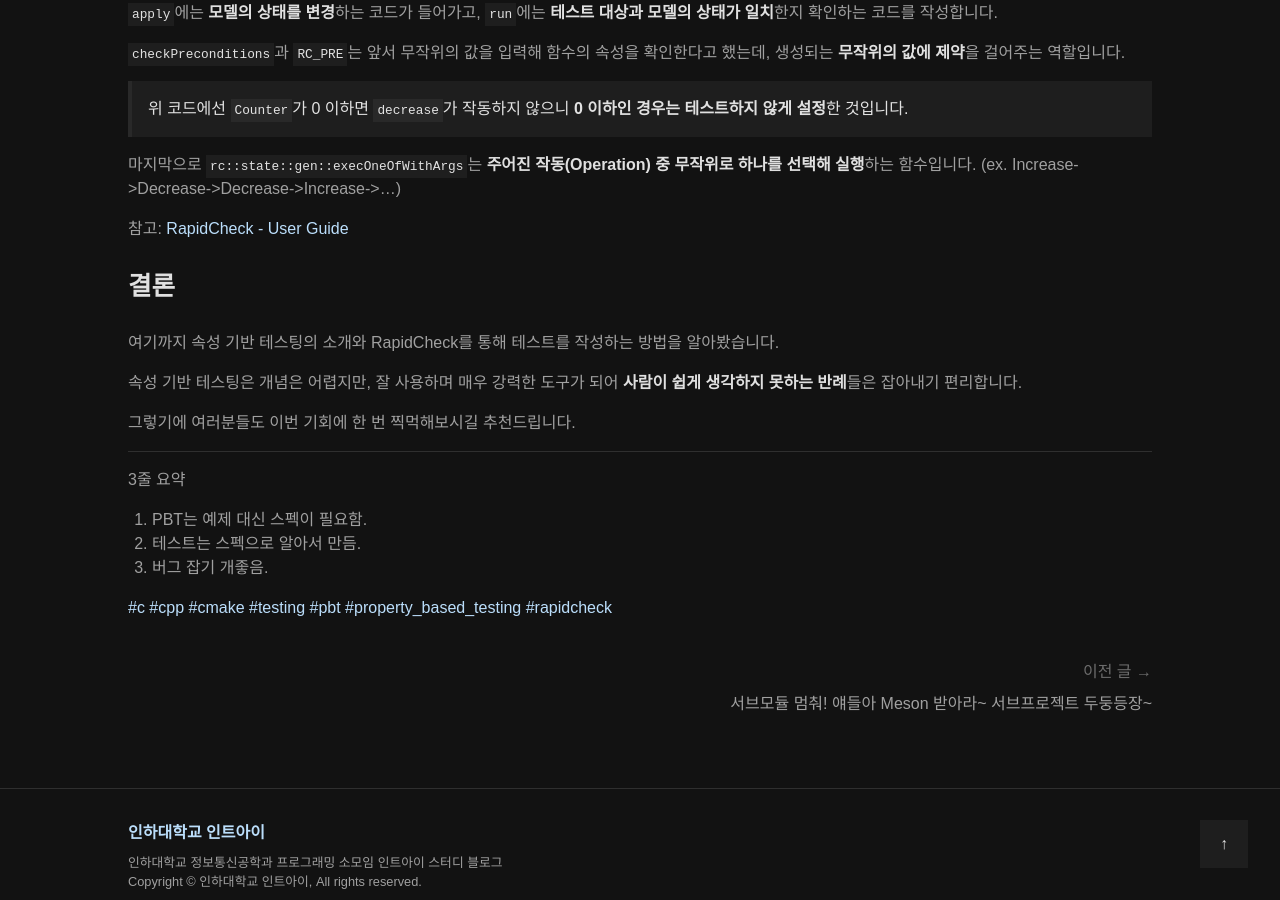
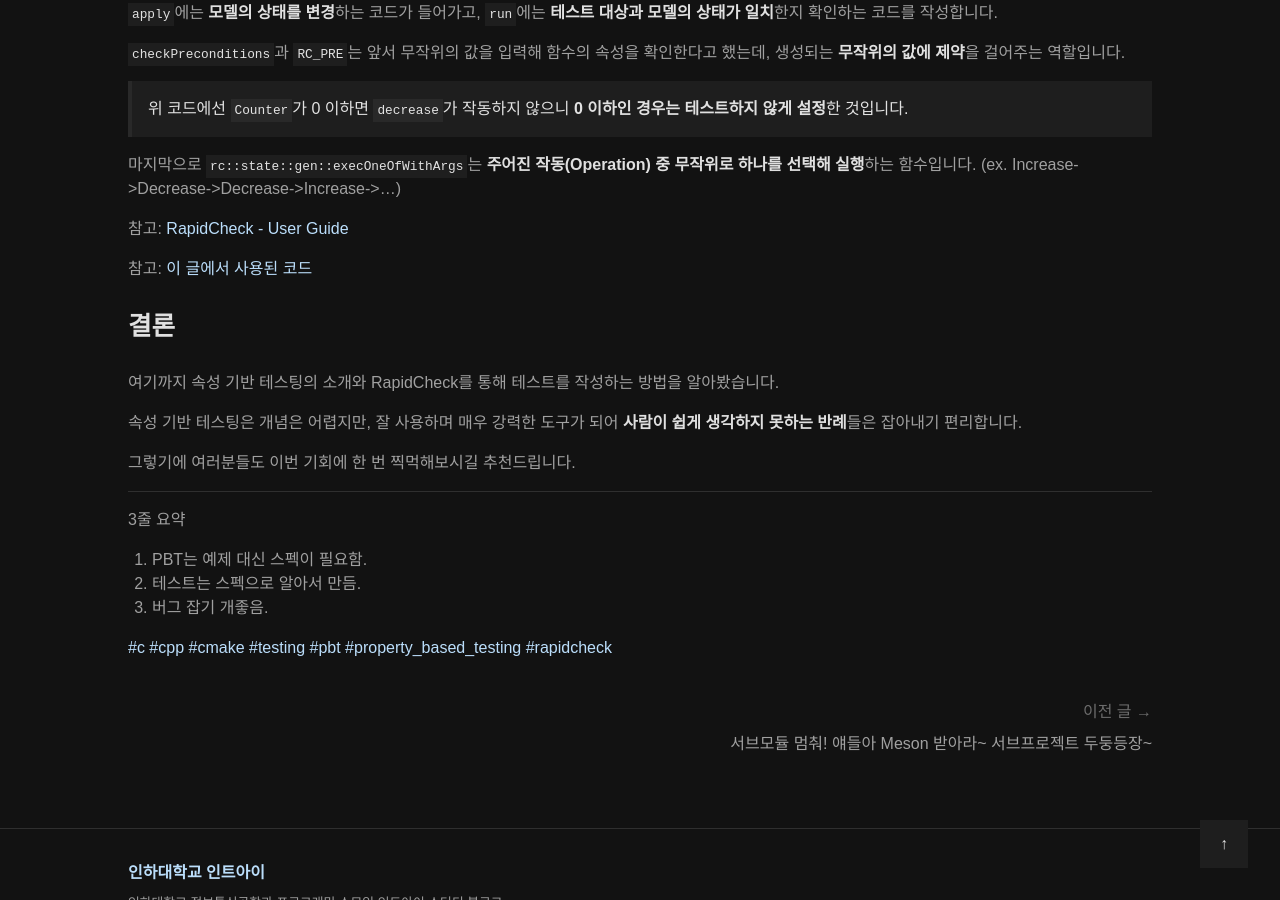
Before and after one commit to int-i/int-i.github.io, a Jekyll site: the page built from _posts/2021-07-25-cpp-pbt-rapidcheck.md, in a window 1280 px wide and 900 px high, scrolled down 3853 px. Built offline with Jekyll 4.4.1, drawn with Linux system fonts in a browser that asks for light colours; some web fonts are replaced; a script that is not in the unit is left out; comment, search, counter and statistics services are not loaded.

Commit message:
Update post

```diff
--- a/_posts/2021-07-25-cpp-pbt-rapidcheck.md
+++ b/_posts/2021-07-25-cpp-pbt-rapidcheck.md
@@ -187,6 +187,8 @@ int main() {
 
 참고: [RapidCheck - User Guide](https://github.com/emil-e/rapidcheck/blob/master/doc/user_guide.md)
 
+참고: [이 글에서 사용된 코드](https://github.com/int-i/cpp-pbt-example)
+
 ## 결론
 
 여기까지 속성 기반 테스팅의 소개와 RapidCheck를 통해 테스트를 작성하는 방법을 알아봤습니다.
```
